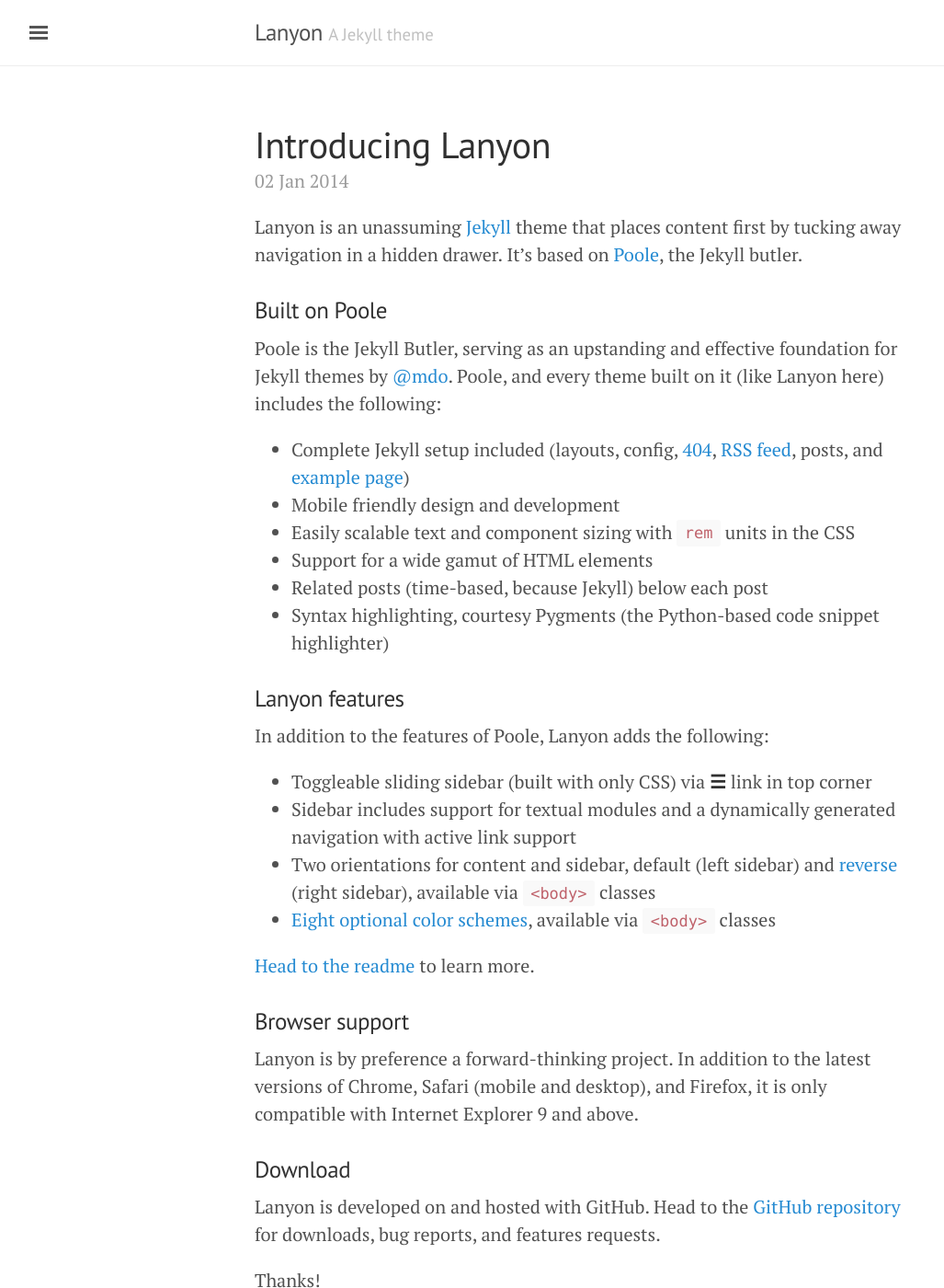
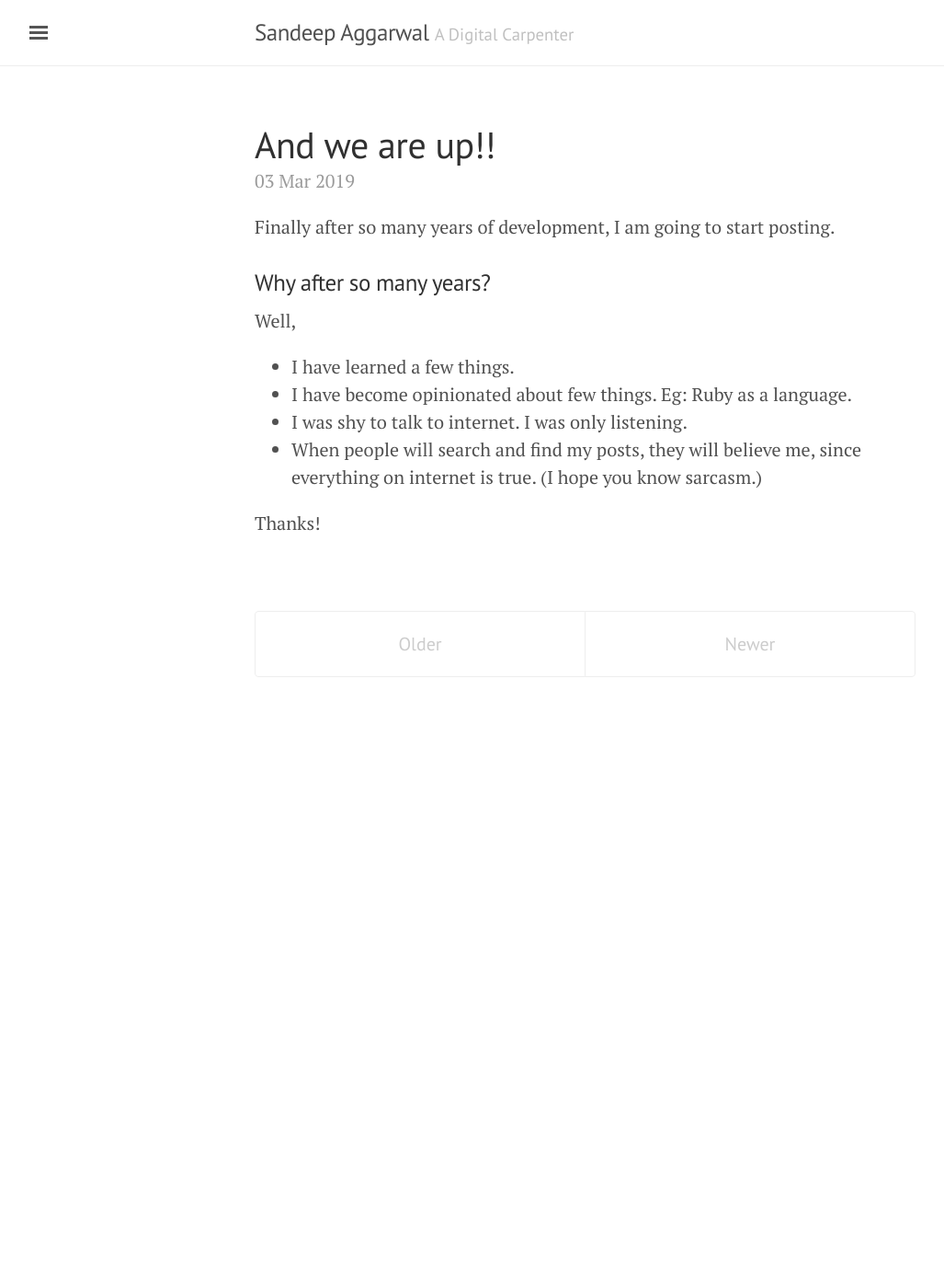
Before and after one commit to sanagrwl/sanagrwl.github.io, a Jekyll site: the page built from index.html, in a window 1280 px wide and 1400 px high. Shown: the whole window at 92% size, without its empty margins (3-1030 px from the left). Built offline with Jekyll 4.4.1, drawn with Linux system fonts in a browser that asks for light colours; the list of posts is cut into pages by our own code; some of the changed text lies outside the part shown.

Commit message:
and we are up

```diff
--- a/_config.yml
+++ b/_config.yml
@@ -4,18 +4,16 @@
 permalink:           pretty
 
 # Setup
-title:               Lanyon
-tagline:             'A Jekyll theme'
-description:         'A reserved <a href="http://jekyllrb.com" target="_blank">Jekyll</a> theme that places the utmost gravity on content with a hidden drawer. Made by <a href="https://twitter.com/mdo" target="_blank">@mdo</a>.'
-url:                 http://lanyon.getpoole.com
-baseurl:             ''
+title:               Sandeep Aggarwal
+tagline:             'A Digital Carpenter'
+description:         Premature optimzation is the root of all evil. Here lies my premature optimized thoughts.
+url:                 https://sanagrwl.github.io/
 paginate:            5
 
 # About/contact
 author:
-  name:              Mark Otto
-  url:               https://twitter.com/mdo
-  email:             markdotto@gmail.com
+  name:              Sandeep Aggarwal
+  url:               https://sanagrwl.github.io/
 
 # Custom vars
 version:             1.0.0
--- a/_includes/sidebar.html
+++ b/_includes/sidebar.html
@@ -25,8 +25,6 @@
       {% endif %}
     {% endfor %}
 
-    <a class="sidebar-nav-item" href="{{ site.github.repo }}/archive/v{{ site.version }}.zip">Download</a>
-    <a class="sidebar-nav-item" href="{{ site.github.repo }}">GitHub project</a>
     <span class="sidebar-nav-item">Currently v{{ site.version }}</span>
   </nav>
 
--- a/_posts/2013-12-31-whats-jekyll.md
+++ /dev/null
@@ -1,12 +0,0 @@
----
-layout: post
-title: What's Jekyll?
----
-
-[Jekyll](http://jekyllrb.com) is a static site generator, an open-source tool for creating simple yet powerful websites of all shapes and sizes. From [the project's readme](https://github.com/mojombo/jekyll/blob/master/README.markdown):
-
-  > Jekyll is a simple, blog aware, static site generator. It takes a template directory [...] and spits out a complete, static website suitable for serving with Apache or your favorite web server. This is also the engine behind GitHub Pages, which you can use to host your project’s page or blog right here from GitHub.
-
-It's an immensely useful tool and one we encourage you to use here with Lanyon.
-
-Find out more by [visiting the project on GitHub](https://github.com/mojombo/jekyll).
--- a/_posts/2014-01-01-example-content.md
+++ /dev/null
@@ -1,122 +0,0 @@
----
-layout: post
-title: Example content
----
-
-
-<div class="message">
-  Howdy! This is an example blog post that shows several types of HTML content supported in this theme.
-</div>
-
-Cum sociis natoque penatibus et magnis <a href="#">dis parturient montes</a>, nascetur ridiculus mus. *Aenean eu leo quam.* Pellentesque ornare sem lacinia quam venenatis vestibulum. Sed posuere consectetur est at lobortis. Cras mattis consectetur purus sit amet fermentum.
-
-> Curabitur blandit tempus porttitor. Nullam quis risus eget urna mollis ornare vel eu leo. Nullam id dolor id nibh ultricies vehicula ut id elit.
-
-Etiam porta **sem malesuada magna** mollis euismod. Cras mattis consectetur purus sit amet fermentum. Aenean lacinia bibendum nulla sed consectetur.
-
-## Inline HTML elements
-
-HTML defines a long list of available inline tags, a complete list of which can be found on the [Mozilla Developer Network](https://developer.mozilla.org/en-US/docs/Web/HTML/Element).
-
-- **To bold text**, use `<strong>`.
-- *To italicize text*, use `<em>`.
-- Abbreviations, like <abbr title="HyperText Markup Langage">HTML</abbr> should use `<abbr>`, with an optional `title` attribute for the full phrase.
-- Citations, like <cite>&mdash; Mark otto</cite>, should use `<cite>`.
-- <del>Deleted</del> text should use `<del>` and <ins>inserted</ins> text should use `<ins>`.
-- Superscript <sup>text</sup> uses `<sup>` and subscript <sub>text</sub> uses `<sub>`.
-
-Most of these elements are styled by browsers with few modifications on our part.
-
-## Heading
-
-Vivamus sagittis lacus vel augue rutrum faucibus dolor auctor. Duis mollis, est non commodo luctus, nisi erat porttitor ligula, eget lacinia odio sem nec elit. Morbi leo risus, porta ac consectetur ac, vestibulum at eros.
-
-### Code
-
-Cum sociis natoque penatibus et magnis dis `code element` montes, nascetur ridiculus mus.
-
-{% highlight js %}
-// Example can be run directly in your JavaScript console
-
-// Create a function that takes two arguments and returns the sum of those arguments
-var adder = new Function("a", "b", "return a + b");
-
-// Call the function
-adder(2, 6);
-// > 8
-{% endhighlight %}
-
-Aenean lacinia bibendum nulla sed consectetur. Etiam porta sem malesuada magna mollis euismod. Fusce dapibus, tellus ac cursus commodo, tortor mauris condimentum nibh, ut fermentum massa.
-
-### Lists
-
-Cum sociis natoque penatibus et magnis dis parturient montes, nascetur ridiculus mus. Aenean lacinia bibendum nulla sed consectetur. Etiam porta sem malesuada magna mollis euismod. Fusce dapibus, tellus ac cursus commodo, tortor mauris condimentum nibh, ut fermentum massa justo sit amet risus.
-
-* Praesent commodo cursus magna, vel scelerisque nisl consectetur et.
-* Donec id elit non mi porta gravida at eget metus.
-* Nulla vitae elit libero, a pharetra augue.
-
-Donec ullamcorper nulla non metus auctor fringilla. Nulla vitae elit libero, a pharetra augue.
-
-1. Vestibulum id ligula porta felis euismod semper.
-2. Cum sociis natoque penatibus et magnis dis parturient montes, nascetur ridiculus mus.
-3. Maecenas sed diam eget risus varius blandit sit amet non magna.
-
-Cras mattis consectetur purus sit amet fermentum. Sed posuere consectetur est at lobortis.
-
-<dl>
-  <dt>HyperText Markup Language (HTML)</dt>
-  <dd>The language used to describe and define the content of a Web page</dd>
-
-  <dt>Cascading Style Sheets (CSS)</dt>
-  <dd>Used to describe the appearance of Web content</dd>
-
-  <dt>JavaScript (JS)</dt>
-  <dd>The programming language used to build advanced Web sites and applications</dd>
-</dl>
-
-Integer posuere erat a ante venenatis dapibus posuere velit aliquet. Morbi leo risus, porta ac consectetur ac, vestibulum at eros. Nullam quis risus eget urna mollis ornare vel eu leo.
-
-### Tables
-
-Aenean lacinia bibendum nulla sed consectetur. Lorem ipsum dolor sit amet, consectetur adipiscing elit.
-
-<table>
-  <thead>
-    <tr>
-      <th>Name</th>
-      <th>Upvotes</th>
-      <th>Downvotes</th>
-    </tr>
-  </thead>
-  <tfoot>
-    <tr>
-      <td>Totals</td>
-      <td>21</td>
-      <td>23</td>
-    </tr>
-  </tfoot>
-  <tbody>
-    <tr>
-      <td>Alice</td>
-      <td>10</td>
-      <td>11</td>
-    </tr>
-    <tr>
-      <td>Bob</td>
-      <td>4</td>
-      <td>3</td>
-    </tr>
-    <tr>
-      <td>Charlie</td>
-      <td>7</td>
-      <td>9</td>
-    </tr>
-  </tbody>
-</table>
-
-Nullam id dolor id nibh ultricies vehicula ut id elit. Sed posuere consectetur est at lobortis. Nullam quis risus eget urna mollis ornare vel eu leo.
-
------
-
-Want to see something else added? <a href="https://github.com/poole/poole/issues/new">Open an issue.</a>
--- a/_posts/2014-01-02-introducing-lanyon.md
+++ /dev/null
@@ -1,38 +0,0 @@
----
-layout: post
-title: Introducing Lanyon
----
-
-Lanyon is an unassuming [Jekyll](http://jekyllrb.com) theme that places content first by tucking away navigation in a hidden drawer. It's based on [Poole](http://getpoole.com), the Jekyll butler.
-
-### Built on Poole
-
-Poole is the Jekyll Butler, serving as an upstanding and effective foundation for Jekyll themes by [@mdo](https://twitter.com/mdo). Poole, and every theme built on it (like Lanyon here) includes the following:
-
-* Complete Jekyll setup included (layouts, config, [404](/404), [RSS feed](/atom.xml), posts, and [example page](/about))
-* Mobile friendly design and development
-* Easily scalable text and component sizing with `rem` units in the CSS
-* Support for a wide gamut of HTML elements
-* Related posts (time-based, because Jekyll) below each post
-* Syntax highlighting, courtesy Pygments (the Python-based code snippet highlighter)
-
-### Lanyon features
-
-In addition to the features of Poole, Lanyon adds the following:
-
-* Toggleable sliding sidebar (built with only CSS) via **☰** link in top corner
-* Sidebar includes support for textual modules and a dynamically generated navigation with active link support
-* Two orientations for content and sidebar, default (left sidebar) and [reverse](https://github.com/poole/lanyon#reverse-layout) (right sidebar), available via `<body>` classes
-* [Eight optional color schemes](https://github.com/poole/lanyon#themes), available via `<body>` classes
-
-[Head to the readme](https://github.com/poole/lanyon#readme) to learn more.
-
-### Browser support
-
-Lanyon is by preference a forward-thinking project. In addition to the latest versions of Chrome, Safari (mobile and desktop), and Firefox, it is only compatible with Internet Explorer 9 and above.
-
-### Download
-
-Lanyon is developed on and hosted with GitHub. Head to the <a href="https://github.com/poole/lanyon">GitHub repository</a> for downloads, bug reports, and features requests.
-
-Thanks!
--- /dev/null
+++ b/_posts/2019-03-03-its-up.md
@@ -0,0 +1,18 @@
+---
+layout: post
+title: And we are up!!
+---
+
+Finally after so many years of development, I am going to start posting.
+
+### Why after so many years?
+
+Well,
+
+* I have learned a few things.
+* I have become opinionated about few things. Eg: Ruby as a language.
+* I was shy to talk to internet. I was only listening.
+* When people will search and find my posts, they will believe me, since everything on internet is true. (I hope you know sarcasm.)
+
+
+Thanks!
--- a/about.md
+++ /dev/null
@@ -1,30 +0,0 @@
----
-layout: page
-title: About
----
-
-<p class="message">
-  Hey there! This page is included as an example. Feel free to customize it for your own use upon downloading. Carry on!
-</p>
-
-In the novel, *The Strange Case of Dr. Jeykll and Mr. Hyde*, Mr. Poole is Dr. Jekyll's virtuous and loyal butler. Similarly, Poole is an upstanding and effective butler that helps you build Jekyll themes. It's made by [@mdo](https://twitter.com/mdo).
-
-There are currently two themes built on Poole:
-
-* [Hyde](http://hyde.getpoole.com)
-* [Lanyon](http://lanyon.getpoole.com)
-
-Learn more and contribute on [GitHub](https://github.com/poole).
-
-## Setup
-
-Some fun facts about the setup of this project include:
-
-* Built for [Jekyll](http://jekyllrb.com)
-* Developed on GitHub and hosted for free on [GitHub Pages](https://pages.github.com)
-* Coded with [Sublime Text 2](http://sublimetext.com), an amazing code editor
-* Designed and developed while listening to music like [Blood Bros Trilogy](https://soundcloud.com/maddecent/sets/blood-bros-series)
-
-Have questions or suggestions? Feel free to [open an issue on GitHub](https://github.com/poole/issues/new) or [ask me on Twitter](https://twitter.com/mdo).
-
-Thanks for reading!
```
